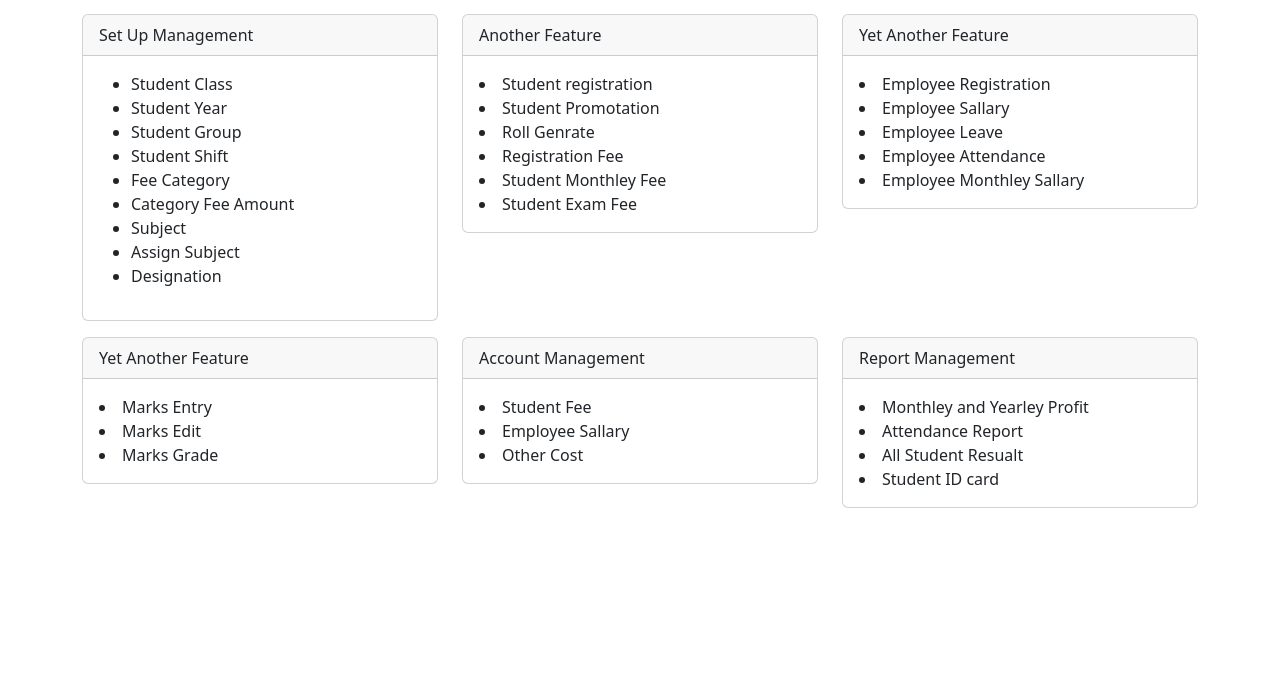
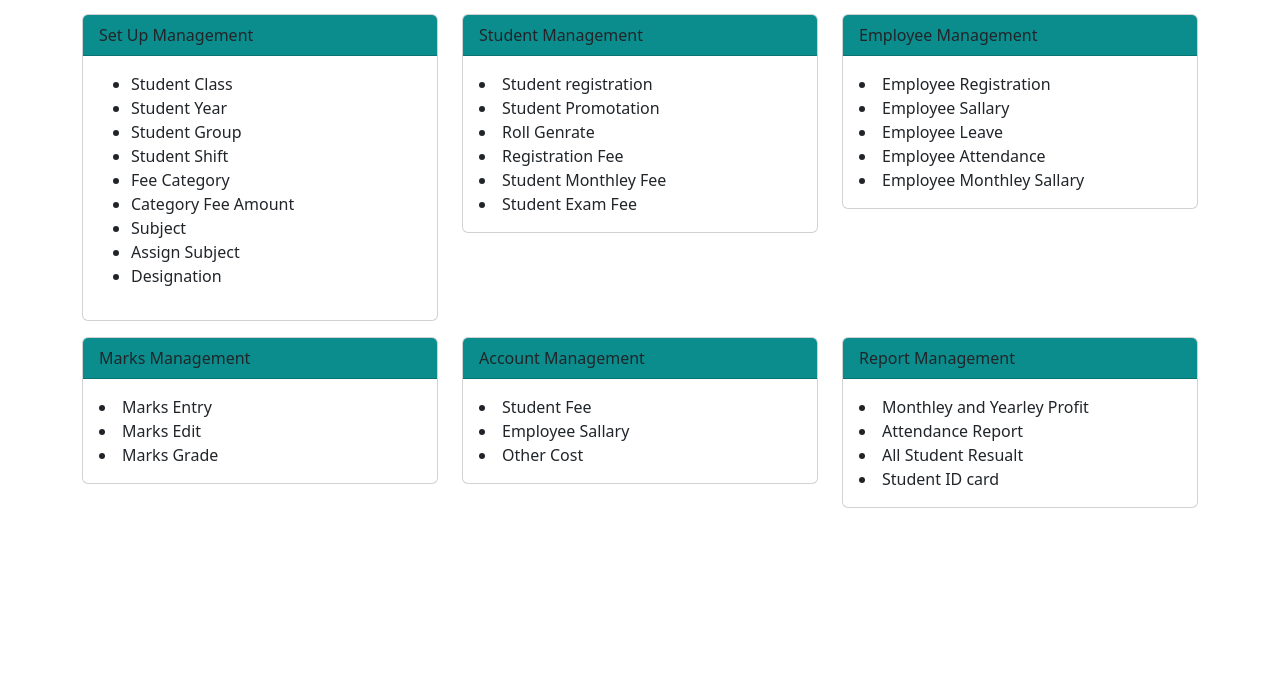
Before and after one commit to ALMAMON193/project_feature, a plain HTML site: page index.html in a window 1280 px wide. Shown: the part 125-800 px from the top of the page. Drawn offline with nearby package versions, Linux system fonts and the light colour scheme.

Commit message:
2nd-commit

```diff
--- a/index.html
+++ b/index.html
@@ -6,6 +6,14 @@
     <meta name="viewport" content="width=device-width, initial-scale=1">
     <link href="https://cdn.jsdelivr.net/npm/bootstrap@5.3.3/dist/css/bootstrap.min.css" rel="stylesheet">
     <script src="https://cdn.jsdelivr.net/npm/bootstrap@5.3.3/dist/js/bootstrap.bundle.min.js"></script>
+    <style>
+      .card-header{
+        background-color: rgb(11, 141, 141);
+      }
+      .card:hover {
+            border: 1px solid #0de137;
+        }
+    </style>
 </head>
 <body>
     <div class="container mt-5">
@@ -40,7 +48,7 @@
             </div>
             <div class="col-4">
                 <div class="card mb-3">
-                    <div class="card-header">Another Feature</div>
+                    <div class="card-header">Student Management</div>
                     <div class="card-body">
                         <li>Student registration</li>
                         <li>Student Promotation</li>
@@ -53,7 +61,9 @@
             </div>
             <div class="col-4">
                 <div class="card mb-3">
-                    <div class="card-header">Yet Another Feature</div>
+                    <div class="card-header">
+                      Employee Management
+                    </div>
                     <div class="card-body">
 
                       <li>Employee Registration</li>
@@ -66,9 +76,8 @@
             </div>
             <div class="col-4">
                 <div class="card mb-3">
-                    <div class="card-header">Yet Another Feature</div>
+                    <div class="card-header">Marks Management</div>
                     <div class="card-body">
-
                       <li>Marks Entry</li>
                       <li>Marks Edit</li>
                       <li>Marks Grade</li>
```
